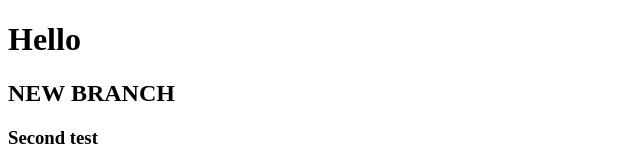
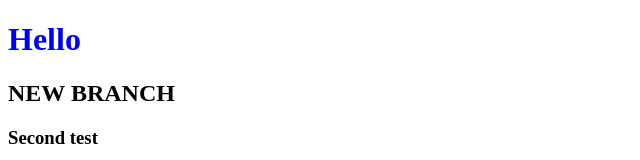
Before and after one commit to faizfahmi-dev/faizfahmi-dev.github.io, a plain HTML site: page index.html in a window 1280 px wide. Shown: the top 160 px of the page, without its empty margins (0-640 px from the left). Drawn offline with Linux system fonts and the light colour scheme.

Commit message:
first test

```diff
--- a/index.css
+++ b/index.css
@@ -1,3 +1,10 @@
 body {
 backgorund-color: red:
 }
+.container {
+    border: 1px solid black;
+    border: 10px;
+}
+.heading1 {
+    color: blue;
+}
--- a/index.html
+++ b/index.html
@@ -5,7 +5,10 @@
 <link rel="stylesheet" href="index.css">
 </head>
 <body>
-<h1>Hello</h1>
+<div class="container">
+
+    <h1 class="heading1">Hello</h1>
+</div>
 <h2>NEW BRANCH</h2>
 <h3>Second test</h3>
 <p>New line</p>
```
